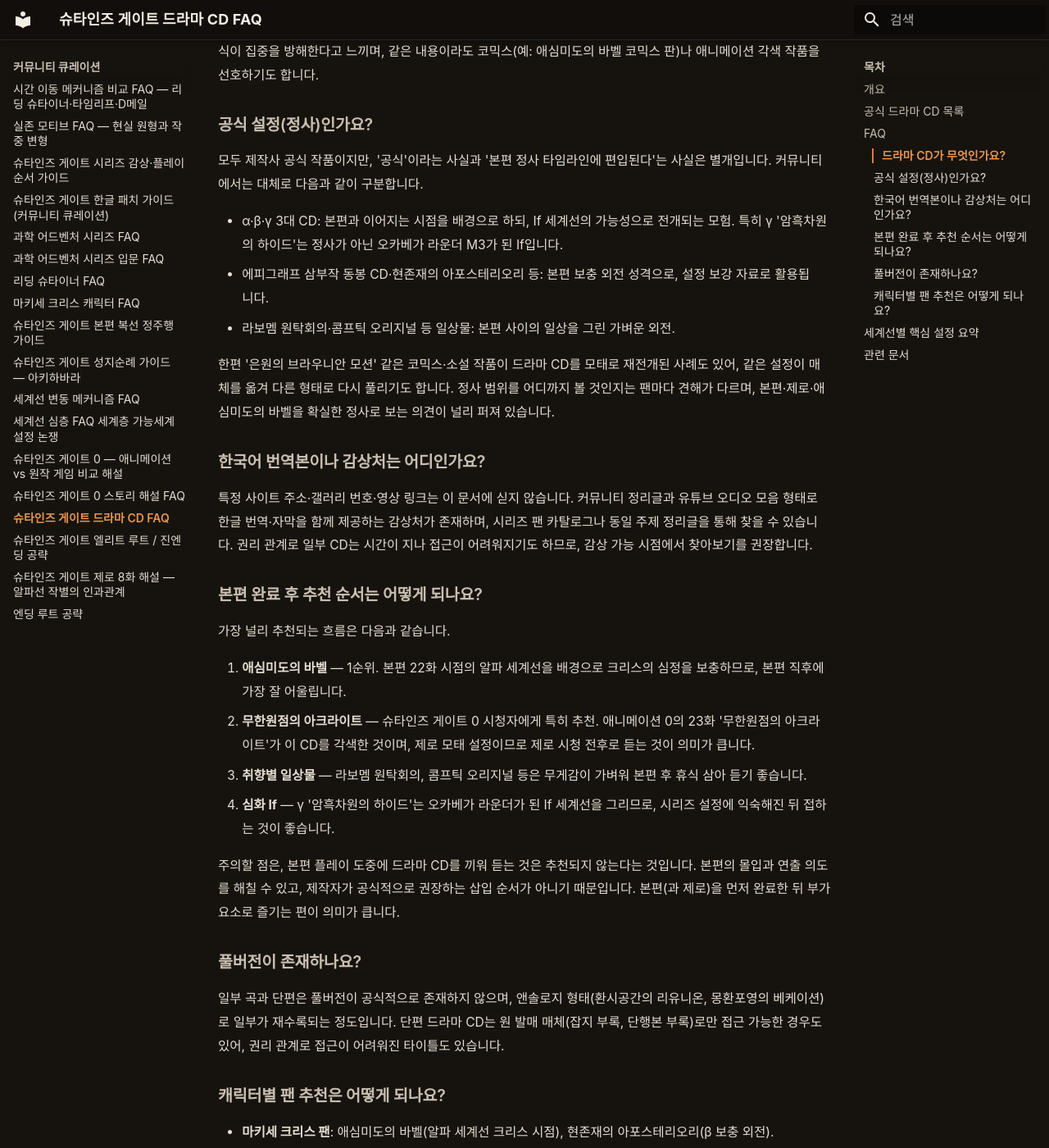
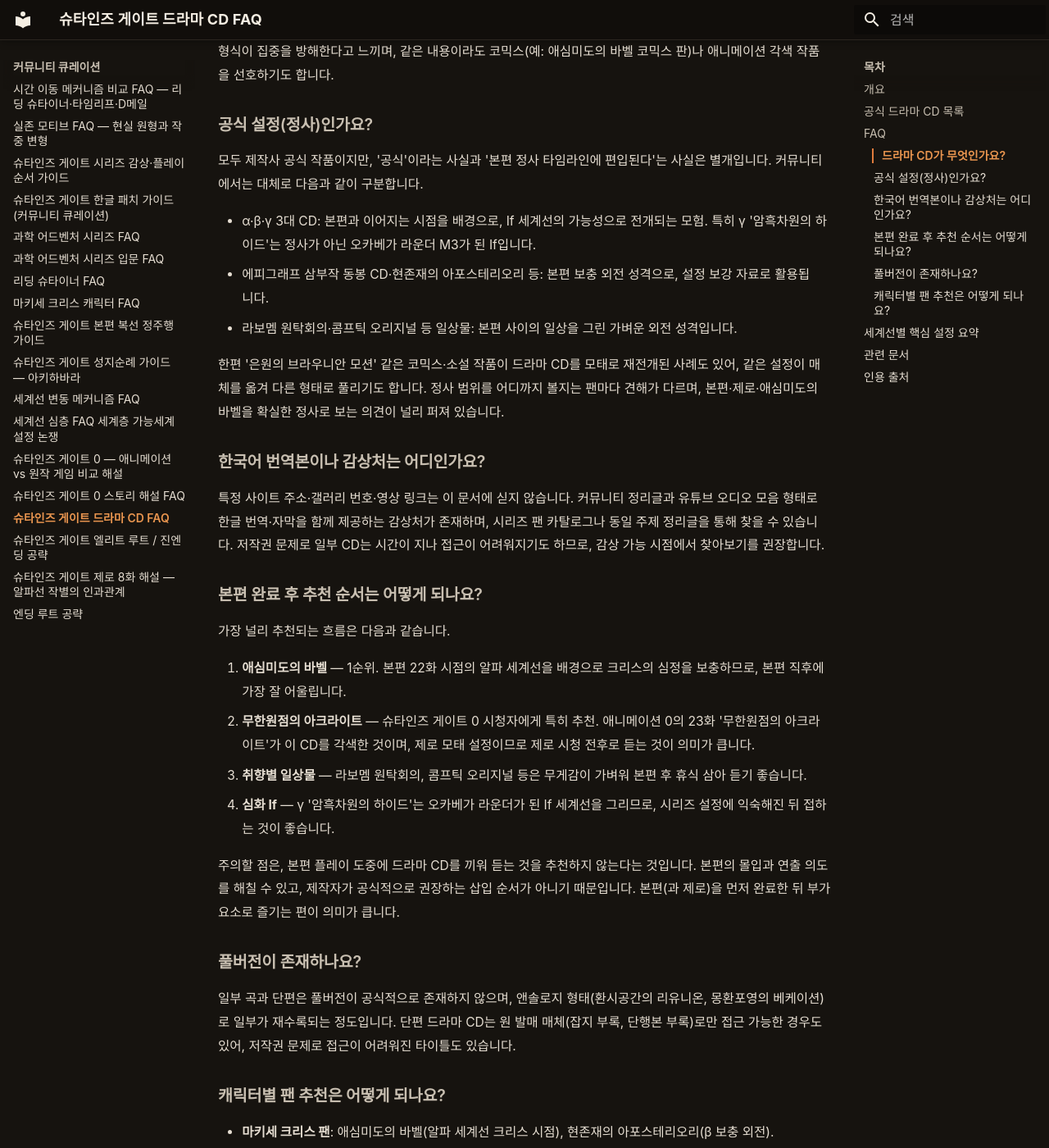
Before and after one commit to sgwiki/sgwiki.github.io, an MkDocs documentation site: the page built from wiki/커뮤니티-큐레이션/슈타인즈-게이트-드라마-CD-FAQ.md, in a window 1280 px wide and 1400 px high, scrolled down 2780 px. Shown: the whole window at 82% size. Built offline with MkDocs 1.6.1 and Material for MkDocs 9.7.7, drawn with Linux system fonts in a browser that asks for light colours; some web fonts are replaced; some of the changed text lies outside the part shown.

Commit message:
chore(wiki): 드라마 CD FAQ 정비 — 인용 출처 섹션 추가·문체 교정·번역투·모호 표현('권리 관계로'→'저작권 문제로') 교정
Co-Authored-By: Claude Opus 4.6 <noreply@anthropic.com>

```diff
--- a/wiki/커뮤니티-큐레이션/슈타인즈-게이트-드라마-CD-FAQ.md
+++ b/wiki/커뮤니티-큐레이션/슈타인즈-게이트-드라마-CD-FAQ.md
@@ -36,11 +36,11 @@ tags:
 
 ## 개요
 
-슈타인즈 게이트 시리즈의 드라마 CD는 음성과 효과음·배경음악만으로 진행되는 오디오 드라마 매체입니다. 화면 연출 없이 성우 연기와 사운드 연출에 의존하기 때문에, 비주얼 노벨 원작 게임이나 텔레비전 애니메이션과는 체감 매체가 다르며, 한글 자막이나 정리글과 함께 듣는 형태로 감상하는 팬이 많습니다.
+슈타인즈 게이트 시리즈의 드라마 CD는 음성과 효과음·배경음악만으로 진행되는 오디오 드라마 매체입니다. 화면 연출 없이 성우 연기와 사운드 연출에 의존하기 때문에, 비주얼 노벨 원작 게임이나 텔레비전 애니메이션과는 체감 방식이 다르며, 한글 자막이나 정리글과 함께 듣는 형태로 감상하는 팬이 많습니다.
 
 제작은 시리즈 원작사인 MAGES.(구 5pb.)와 미디어 팩토리 등 공식 라이선스 파트너가 담당했으며, 본편 게임 초회 한정판 동봉특전이나 잡지 부록, 단행본 부록, 독립 상품 등 다양한 형태로 발매되었습니다. 모두 공식 작품이지만, 각 CD가 본편 정사 타임라인에 어떻게 편입되는지는 타이틀마다 다릅니다.
 
-대표적인 축으로는 알파 어트랙터 필드의 크리스 중심 외전인 '애심미도의 바벨', 베타 어트랙터 필드의 마유리·스즈하 중심 외전인 '무한원점의 아크라이트', 그리고 If 세계선인 감마 어트랙터 필드를 그린 '암흑차원의 하이드'가 있으며, 이 세 작품은 커뮤니티에서 흔히 α·β·γ 3대 드라마 CD로 통칭됩니다.
+대표적인 축으로는 알파 어트랙터 필드의 크리스 중심 외전인 '애심미도의 바벨', 베타 어트랙터 필드의 마유리·스즈하 중심 외전인 '무한원점의 아크라이트', 그리고 If 세계선인 감마 어트랙터 필드를 그린 '암흑차원의 하이드'가 있습니다. 이 세 작품은 커뮤니티에서 흔히 α·β·γ 3대 드라마 CD로 통칭됩니다.
 
 ## 공식 드라마 CD 목록
 
@@ -70,21 +70,21 @@ tags:
 
 ### 드라마 CD가 무엇인가요?
 
-드라마 CD는 화면 없이 음성·효과음·배경음악만으로 진행되는 오디오 드라마입니다. 비주얼 노벨 원작 게임이 텍스트와 일러스트로 스토리를 전달하는 것과 달리, 드라마 CD는 성우 연기와 사운드 연출에 의존해 장면을 구성합니다. 라디오 드라마와 유사한 형식이며, 한글 자막이나 정리글과 함께 듣는 감상자가 많습니다. 일부 유저는 텍스트 중심의 형식이 집중을 방해한다고 느끼며, 같은 내용이라도 코믹스(예: 애심미도의 바벨 코믹스 판)나 애니메이션 각색 작품을 선호하기도 합니다.
+드라마 CD는 화면 없이 음성·효과음·배경음악만으로 진행되는 오디오 드라마입니다. 비주얼 노벨 원작 게임이 텍스트와 일러스트로 스토리를 전달하는 것과 달리, 드라마 CD는 성우 연기와 사운드 연출에 의존해 장면을 구성합니다. 라디오 드라마와 유사한 형식이며, 한글 자막이나 정리글과 함께 듣는 감상자가 많습니다. 일부 감상자는 텍스트 중심의 형식이 집중을 방해한다고 느끼며, 같은 내용이라도 코믹스(예: 애심미도의 바벨 코믹스 판)나 애니메이션 각색 작품을 선호하기도 합니다.
 
 ### 공식 설정(정사)인가요?
 
 모두 제작사 공식 작품이지만, '공식'이라는 사실과 '본편 정사 타임라인에 편입된다'는 사실은 별개입니다. 커뮤니티에서는 대체로 다음과 같이 구분합니다.
 
-- α·β·γ 3대 CD: 본편과 이어지는 시점을 배경으로 하되, If 세계선의 가능성으로 전개되는 모험. 특히 γ '암흑차원의 하이드'는 정사가 아닌 오카베가 라운더 M3가 된 If입니다.
+- α·β·γ 3대 CD: 본편과 이어지는 시점을 배경으로, If 세계선의 가능성으로 전개되는 모험. 특히 γ '암흑차원의 하이드'는 정사가 아닌 오카베가 라운더 M3가 된 If입니다.
 - 에피그래프 삼부작 동봉 CD·현존재의 아포스테리오리 등: 본편 보충 외전 성격으로, 설정 보강 자료로 활용됩니다.
-- 라보멤 원탁회의·콤프틱 오리지널 등 일상물: 본편 사이의 일상을 그린 가벼운 외전.
+- 라보멤 원탁회의·콤프틱 오리지널 등 일상물: 본편 사이의 일상을 그린 가벼운 외전 성격입니다.
 
-한편 '은원의 브라우니안 모션' 같은 코믹스·소설 작품이 드라마 CD를 모태로 재전개된 사례도 있어, 같은 설정이 매체를 옮겨 다른 형태로 다시 풀리기도 합니다. 정사 범위를 어디까지 볼 것인지는 팬마다 견해가 다르며, 본편·제로·애심미도의 바벨을 확실한 정사로 보는 의견이 널리 퍼져 있습니다.
+한편 '은원의 브라우니안 모션' 같은 코믹스·소설 작품이 드라마 CD를 모태로 재전개된 사례도 있어, 같은 설정이 매체를 옮겨 다른 형태로 풀리기도 합니다. 정사 범위를 어디까지 볼지는 팬마다 견해가 다르며, 본편·제로·애심미도의 바벨을 확실한 정사로 보는 의견이 널리 퍼져 있습니다.
 
 ### 한국어 번역본이나 감상처는 어디인가요?
 
-특정 사이트 주소·갤러리 번호·영상 링크는 이 문서에 싣지 않습니다. 커뮤니티 정리글과 유튜브 오디오 모음 형태로 한글 번역·자막을 함께 제공하는 감상처가 존재하며, 시리즈 팬 카탈로그나 동일 주제 정리글을 통해 찾을 수 있습니다. 권리 관계로 일부 CD는 시간이 지나 접근이 어려워지기도 하므로, 감상 가능 시점에서 찾아보기를 권장합니다.
+특정 사이트 주소·갤러리 번호·영상 링크는 이 문서에 싣지 않습니다. 커뮤니티 정리글과 유튜브 오디오 모음 형태로 한글 번역·자막을 함께 제공하는 감상처가 존재하며, 시리즈 팬 카탈로그나 동일 주제 정리글을 통해 찾을 수 있습니다. 저작권 문제로 일부 CD는 시간이 지나 접근이 어려워지기도 하므로, 감상 가능 시점에서 찾아보기를 권장합니다.
 
 ### 본편 완료 후 추천 순서는 어떻게 되나요?
 
@@ -95,11 +95,11 @@ tags:
 3. **취향별 일상물** — 라보멤 원탁회의, 콤프틱 오리지널 등은 무게감이 가벼워 본편 후 휴식 삼아 듣기 좋습니다.
 4. **심화 If** — γ '암흑차원의 하이드'는 오카베가 라운더가 된 If 세계선을 그리므로, 시리즈 설정에 익숙해진 뒤 접하는 것이 좋습니다.
 
-주의할 점은, 본편 플레이 도중에 드라마 CD를 끼워 듣는 것은 추천되지 않는다는 것입니다. 본편의 몰입과 연출 의도를 해칠 수 있고, 제작자가 공식적으로 권장하는 삽입 순서가 아니기 때문입니다. 본편(과 제로)을 먼저 완료한 뒤 부가 요소로 즐기는 편이 의미가 큽니다.
+주의할 점은, 본편 플레이 도중에 드라마 CD를 끼워 듣는 것을 추천하지 않는다는 것입니다. 본편의 몰입과 연출 의도를 해칠 수 있고, 제작자가 공식적으로 권장하는 삽입 순서가 아니기 때문입니다. 본편(과 제로)을 먼저 완료한 뒤 부가 요소로 즐기는 편이 의미가 큽니다.
 
 ### 풀버전이 존재하나요?
 
-일부 곡과 단편은 풀버전이 공식적으로 존재하지 않으며, 앤솔로지 형태(환시공간의 리유니온, 몽환포영의 베케이션)로 일부가 재수록되는 정도입니다. 단편 드라마 CD는 원 발매 매체(잡지 부록, 단행본 부록)로만 접근 가능한 경우도 있어, 권리 관계로 접근이 어려워진 타이틀도 있습니다.
+일부 곡과 단편은 풀버전이 공식적으로 존재하지 않으며, 앤솔로지 형태(환시공간의 리유니온, 몽환포영의 베케이션)로 일부가 재수록되는 정도입니다. 단편 드라마 CD는 원 발매 매체(잡지 부록, 단행본 부록)로만 접근 가능한 경우도 있어, 저작권 문제로 접근이 어려워진 타이틀도 있습니다.
 
 ### 캐릭터별 팬 추천은 어떻게 되나요?
 
@@ -126,3 +126,5 @@ tags:
 - [[은원의-브라우니안-모션]]
 - [[faq-애니메이션-시청-순서|시리즈 감상 순서 가이드]]
 - [[제23화-무한원점의아크라이트|슈타인즈 게이트 제로 23화 무한원점의 아크라이트]]
+
+## 인용 출처
```
